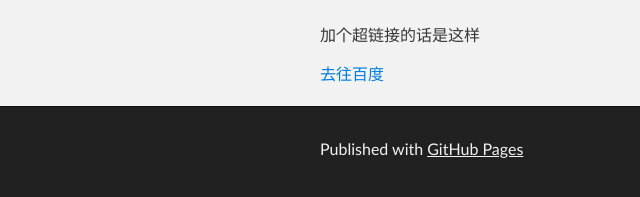
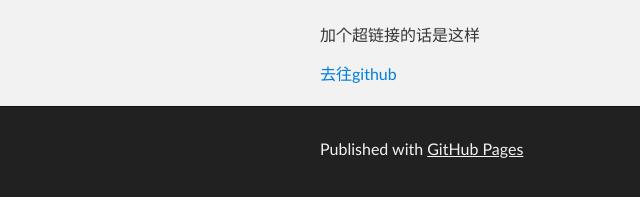
Before and after one commit to pangpangxu/pangpangxu.github.io, a plain HTML site: page index.html in a window 1280 px wide. Shown: the part 427-624 px from the top of the page, 0-640 px from the left. Drawn offline with Linux system fonts and the light colour scheme.

Commit message:
Update index.html

```diff
--- a/index.html
+++ b/index.html
@@ -34,7 +34,7 @@
 <p>还可以插个图片比如</p>
 <img scr="images/tupian1.jpg">
 <p>加个超链接的话是这样</p>
-<a href="www.baidu.com">去往百度</a>
+<a href="https://github.com">去往github</a>
 
       </section>
     </div>
```
